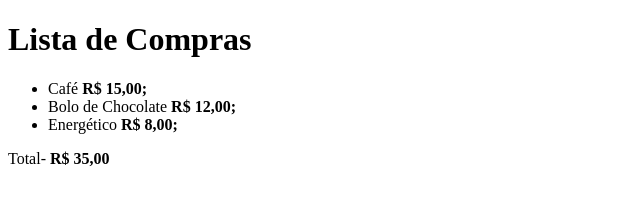
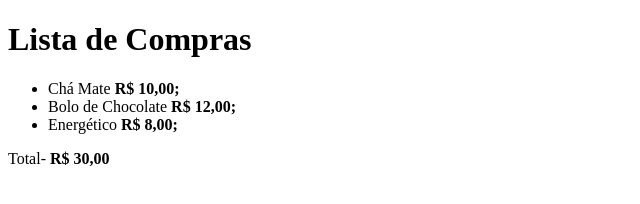
Before and after one commit to V1tor-Martins/aula-tabela, a plain HTML site: page index.html in a window 1280 px wide. Shown: the full height of the page, 0-640 px from the left. Drawn offline with Linux system fonts and the light colour scheme.

Commit message:
Mudei de cafe pra cha mate

```diff
--- a/index.html
+++ b/index.html
@@ -13,12 +13,12 @@
     <h1>Lista de Compras</h1>
 
     <ul>
-        <li>Café <strong>R$ 15,00;</strong></li>
+        <li>Chá Mate <strong>R$ 10,00;</strong></li>
         <li>Bolo de Chocolate <strong>R$ 12,00;</strong></li>
         <li>Energético <strong>R$ 8,00;</strong></li>
     </ul>
 
-    <p>Total- <Strong>R$ 35,00</Strong></p>
+    <p>Total- <Strong>R$ 30,00</Strong></p>
 </body>
 
 </html>
```
